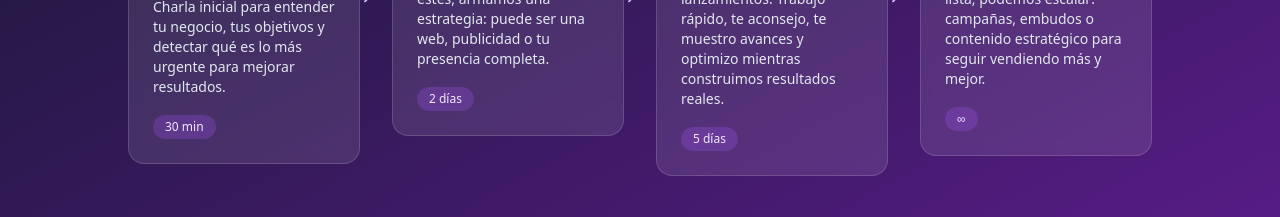
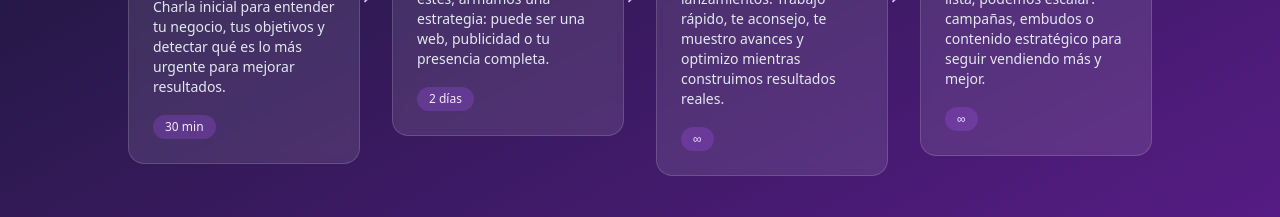
Before and after one commit to FedeCortes/presence, a React (Vite) app: page / in a window 1280 px wide. Shown: the part 2380-2597 px from the top of the page. Built offline with nearby package versions, Linux system fonts and the light colour scheme.

Commit message:
se cambia 5 dias por ∞

```diff
--- a/src/App.jsx
+++ b/src/App.jsx
@@ -295,7 +295,7 @@ const Process = () => {
     title: "Implementación",
     badge: "En acción",
     description: "Diseño, ajustes o lanzamientos. Trabajo rápido, te aconsejo, te muestro avances y optimizo mientras construimos resultados reales.",
-    time: "5 días"
+    time: "∞"
   },
   {
     number: "4",
```
